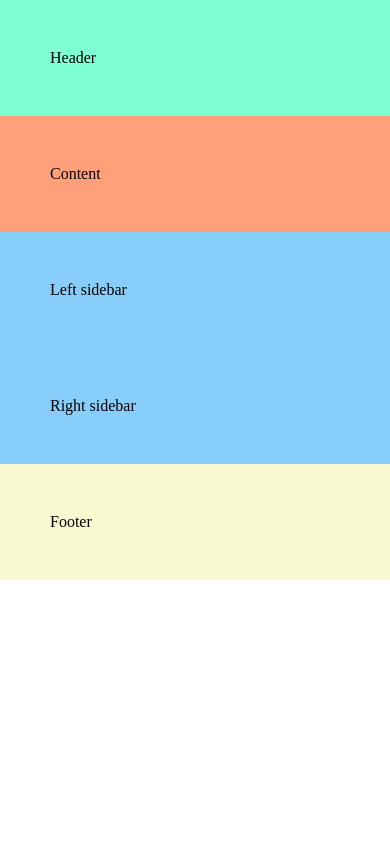
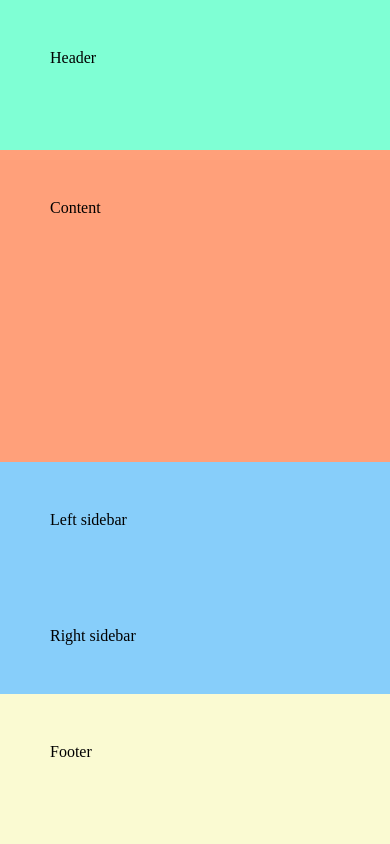
Before and after one commit to jesababon/flexbox-lab, a plain HTML site: page holy-grail/index.html in a window 390 px wide. Drawn offline with Linux system fonts and the light colour scheme.

Commit message:
in class solution for holy grail

```diff
--- a/holy-grail/style.css
+++ b/holy-grail/style.css
@@ -27,43 +27,48 @@ footer {
 /* HERE COMES SOME FLEXBOX */
 
 body {
-
+  display: flex;
+  flex-direction: column;
+  min-height: 100vh;
 }
 
 header, footer {
+  flex: 0 150px;
 
 }
 
 main {
-
+  flex-grow: 1;
+  display: flex;
 }
 
 article {
-
+  flex-grow: 2;
+  order: 2;
 }
 
 aside {
-
+  flex: 0 300px;
 }
 
 .left {
-
+  order: 1;
 }
 
 .right {
-
+  order: 3;
 }
 
 @media screen and (max-width: 1025px) {
   main {
-
+    flex-direction: column;
   }
 
   article {
-
+    order: 0;
   }
 
   aside {
-
+    flex: 0;
   }
 }
```
